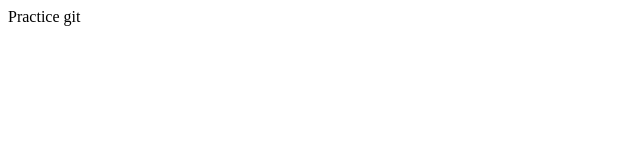
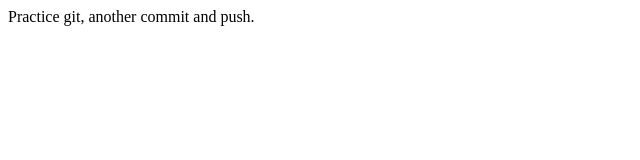
Before and after one commit to MahanZadeh/gitdemo, a plain HTML site: page index.html in a window 1280 px wide. Shown: the whole page, without its empty margins (0-640 px from the left). Drawn offline with Linux system fonts and the light colour scheme.

Commit message:
Add new text line to index

```diff
--- a/index.html
+++ b/index.html
@@ -7,7 +7,7 @@
     <title>Document</title>
 </head>
 <body>
-    Practice git
+    Practice git, another commit and push.
 
 </body>
 </html>
```
